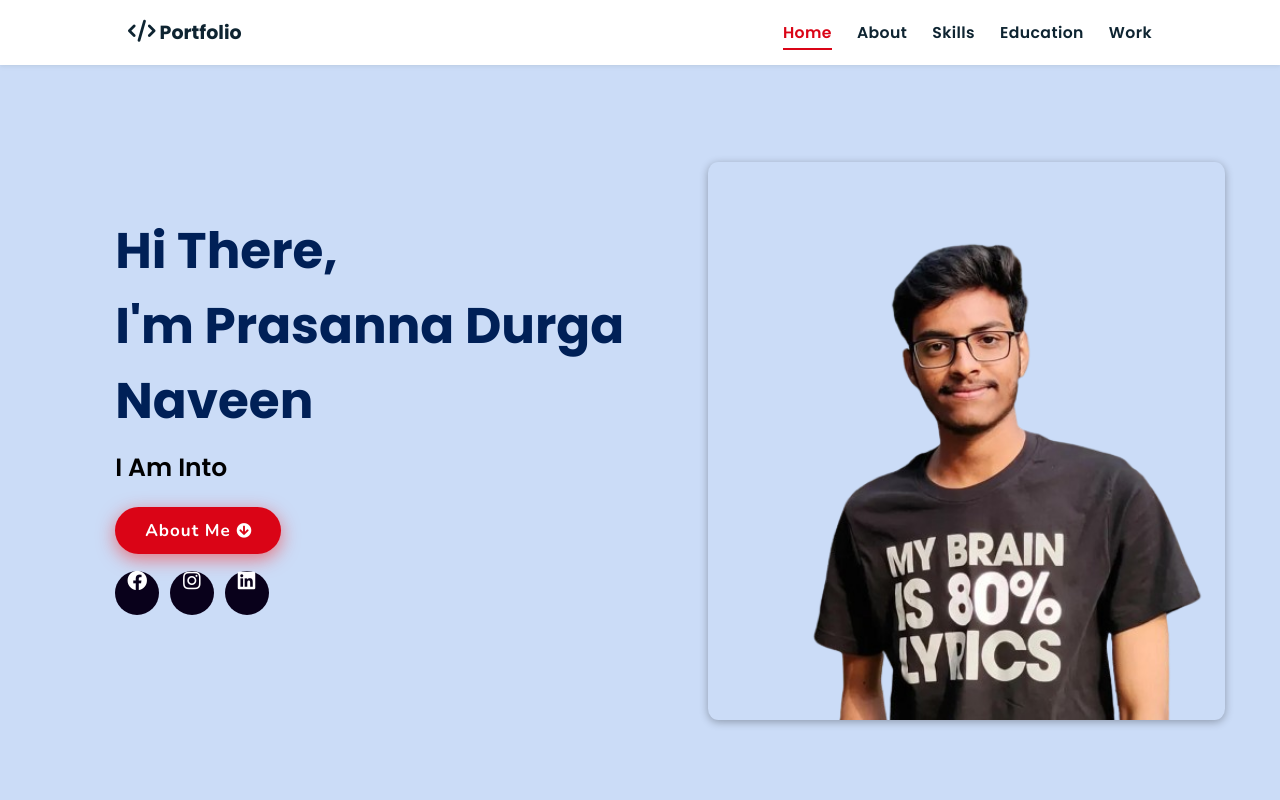
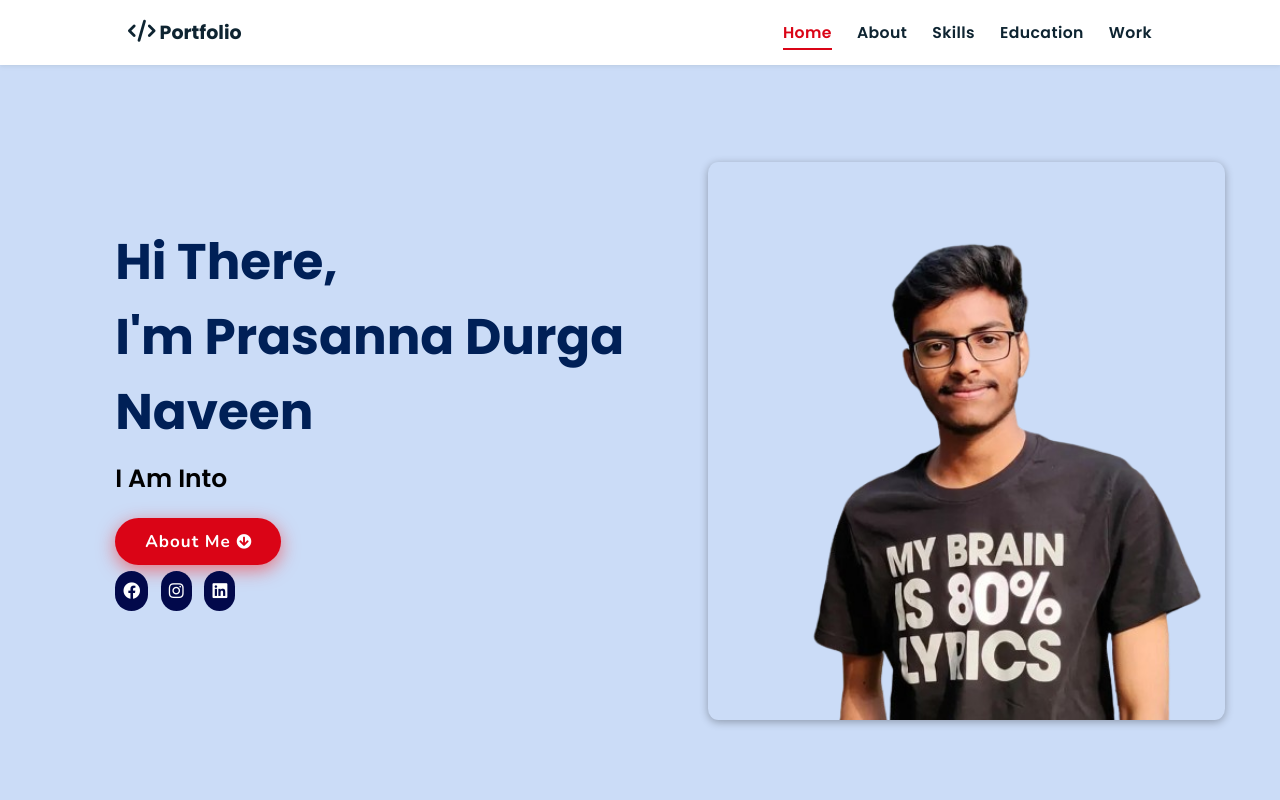
Before and after one commit to NaveenGowd1/My-Portfolio, a plain HTML site: page index.html in a window 1280 px wide. Shown: the top 800 px of the page. Drawn offline with nearby package versions, Linux system fonts and the light colour scheme; a script that the page names is missing.

Commit message:
Update styles.css

```diff
--- a/styles.css
+++ b/styles.css
@@ -289,20 +289,17 @@ header .navbar ul li a:hover {
   margin-bottom: 14px;
 }
 .social-icons a {
-  font-size: 2rem;
-  display: inline-block;
-  line-height: 44px;
-  color: #fff;
-  background-color: #09011b;
-  width: 44px;
-  height: 44px;
+  height: 4rem;
+  width: 4rem;
+  padding: 0.8rem;
   text-align: center;
-  margin-right: 8px;
-  margin-top: 4px;
-  border-radius: 100%;
-  -webkit-transition: all 0.2s linear;
-  -o-transition: all 0.2s linear;
-  transition: all 0.2s linear;
+  border-radius: 5rem;
+  font-size: 1.7rem;
+  margin-right: 1rem;
+  transition: 0.2s;
+  background:#02094b;
+  color: #fff ;
+  border: none;
 }
 .social-icons a:active,
 .social-icons a:focus,
```
